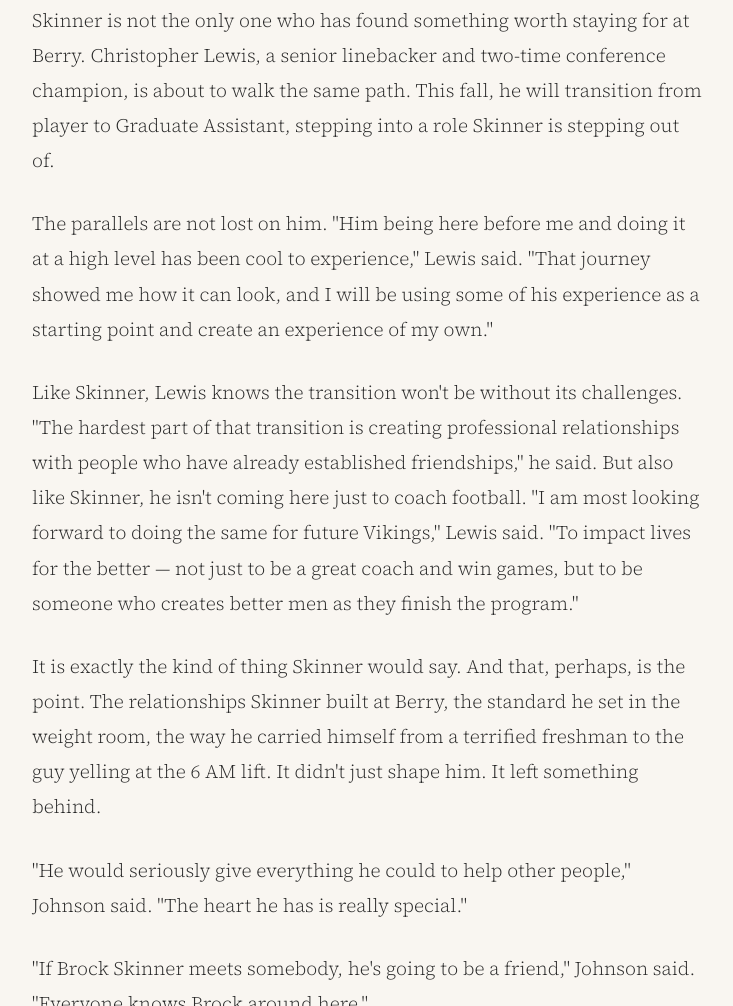
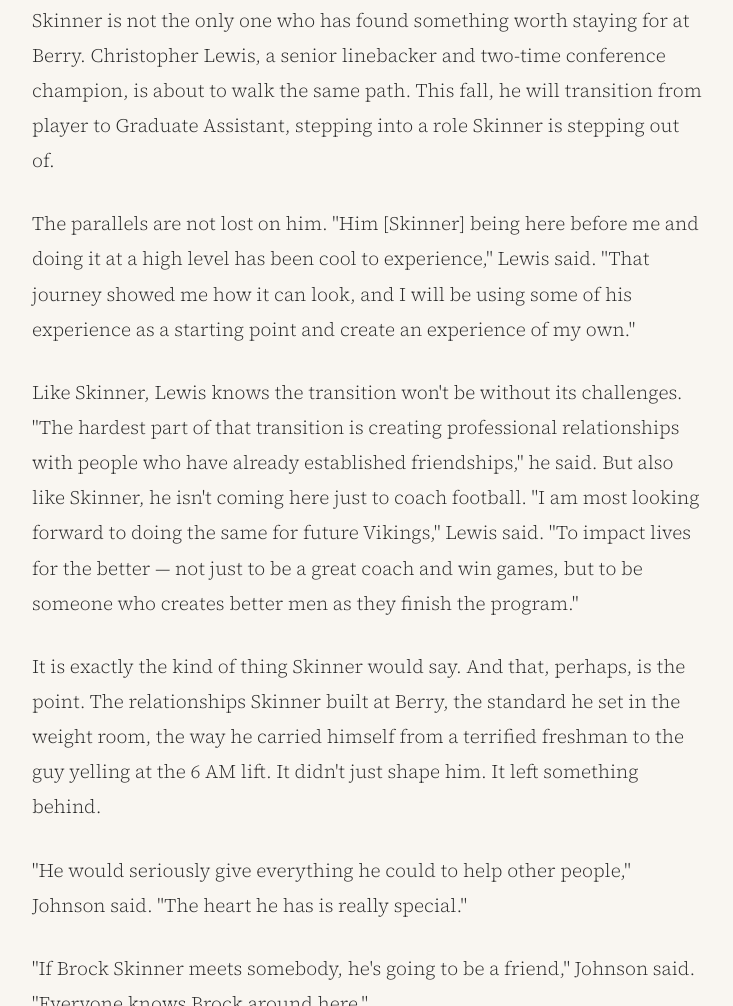
Before and after one commit to crcarkuff-ctrl/BrockSkinnerStory, a plain HTML site: page index.html in a window 1280 px wide. Shown: the part 8911-9917 px from the top of the page, without its empty margins (272-1005 px from the left). Drawn offline with nearby package versions, Linux system fonts and the light colour scheme; a web font is replaced by a local one.

Commit message:
Clarify reference to Skinner in paragraph

```diff
--- a/index.html
+++ b/index.html
@@ -250,7 +250,7 @@
         </div>
         <p>Skinner is not the only one who has found something worth staying for at Berry. Christopher Lewis, a senior linebacker and two-time conference champion, is about to walk the same path. This fall, he will transition from player to Graduate Assistant, stepping into a role Skinner is stepping out of.</p>
 
-        <p>The parallels are not lost on him. "Him being here before me and doing it at a high level has been cool to experience," Lewis said. "That journey showed me how it can look, and I will be using some of his experience as a starting point and create an experience of my own."</p>
+        <p>The parallels are not lost on him. "Him [Skinner] being here before me and doing it at a high level has been cool to experience," Lewis said. "That journey showed me how it can look, and I will be using some of his experience as a starting point and create an experience of my own."</p>
 
         <p>Like Skinner, Lewis knows the transition won't be without its challenges. "The hardest part of that transition is creating professional relationships with people who have already established friendships," he said. But also like Skinner, he isn't coming here just to coach football. "I am most looking forward to doing the same for future Vikings," Lewis said. "To impact lives for the better — not just to be a great coach and win games, but to be someone who creates better men as they finish the program."</p>
 
```
